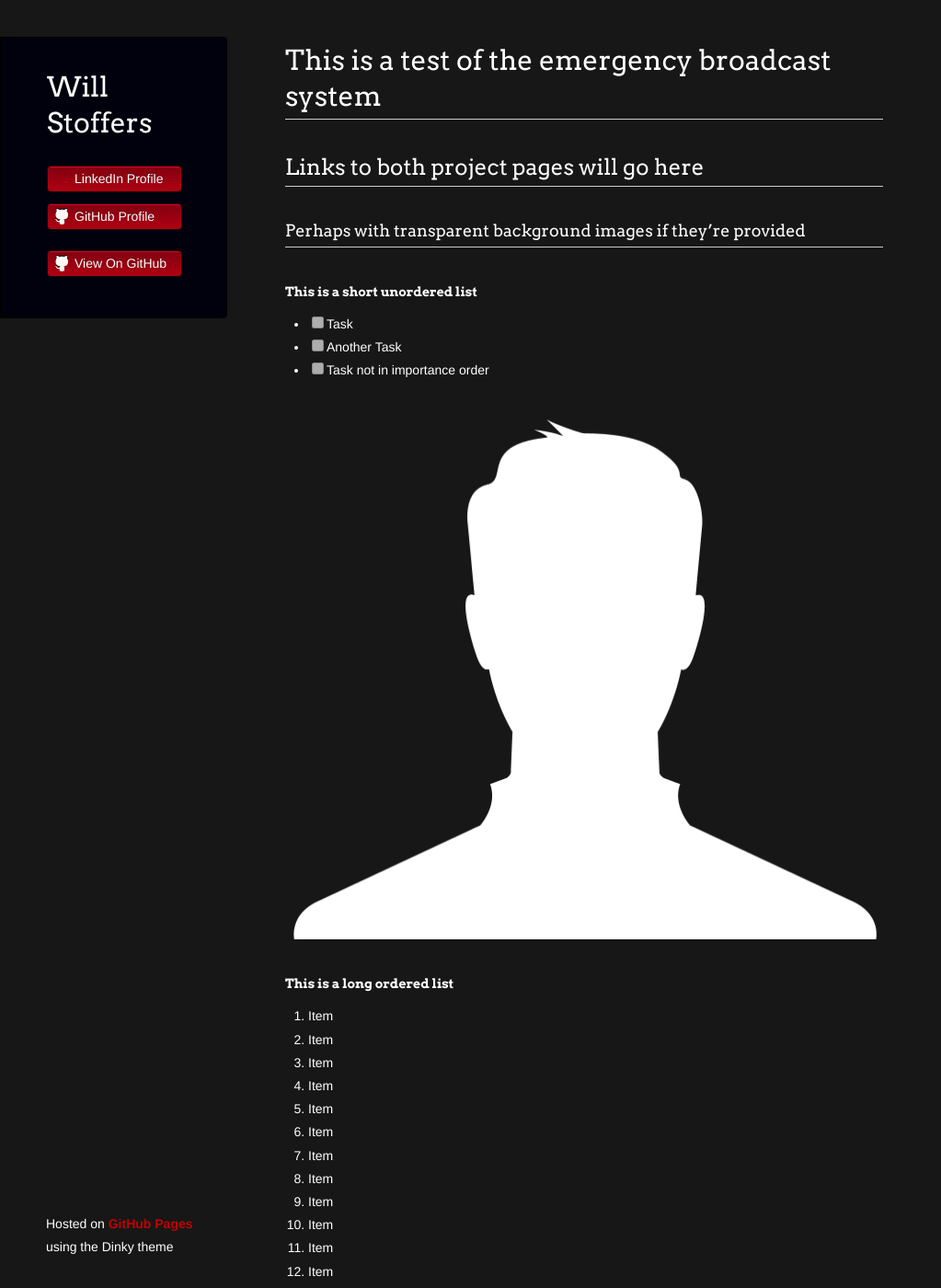
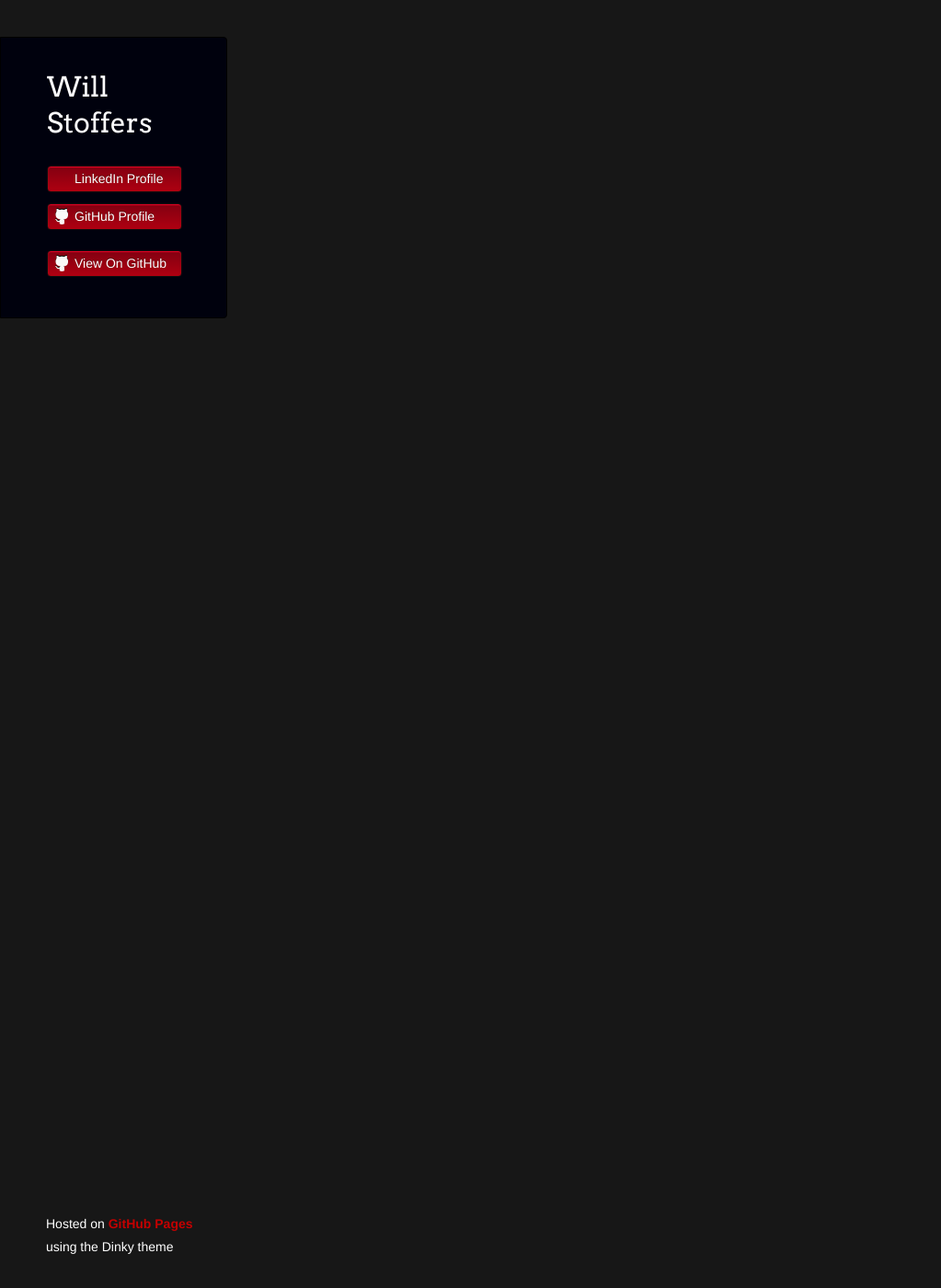
Before and after one commit to wstoffers/wstoffers.github.io, a Jekyll site: the page built from index.md, in a window 1280 px wide and 1400 px high. Shown: the whole window at 92% size, without its empty margins (0-1023 px from the left). Built offline with Jekyll 4.4.1, drawn with Linux system fonts in a browser that asks for light colours; our own code applies the rules of GitHub Pages for plain Markdown files; a script that is not in the unit is left out; the repository's description, which GitHub fills in, is left out; some of the changed text lies outside the part shown.

Commit message:
Removing testing content from index page

```diff
--- a/index.md
+++ b/index.md
@@ -1,68 +1,3 @@
 ---
 title: Will Stoffers
 ---
-
-# This is a test of the emergency broadcast system
-
-## Links to both project pages will go here
-
-### Perhaps with transparent background images if they're provided
-
-#### This is a short unordered list
-
-- [ ]  Task
-- [ ]   Another Task
-- [ ]    Task not in importance order
-
-![Testing Image](https://raw.githubusercontent.com/wstoffers/wstoffers.github.io/main/assets/images/white-silhouette.png)
-
-##### This is a long ordered list
-
-1. Item
-1. Item
-1. Item
-1. Item
-1. Item
-1. Item
-1. Item
-1. Item
-1. Item
-1. Item
-1. Item
-1. Item
-1. Item
-1. Item
-1. Item
-1. Item
-1. Item
-1. Item
-1. Item
-1. Item
-1. Item
-1. Item
-1. Item
-1. Item
-1. Item
-1. Item
-1. Item
-1. Item
-1. Item
-1. Item
-1. Item
-1. Item
-1. Item
-1. Item
-1. Item
-1. Item
-1. Item
-1. Item
-1. Item
-1. Item
-1. Item
-1. Item
-1. Item
-1. Item
-1. Item
-1. Item
-1. Item
-1. Item
```
